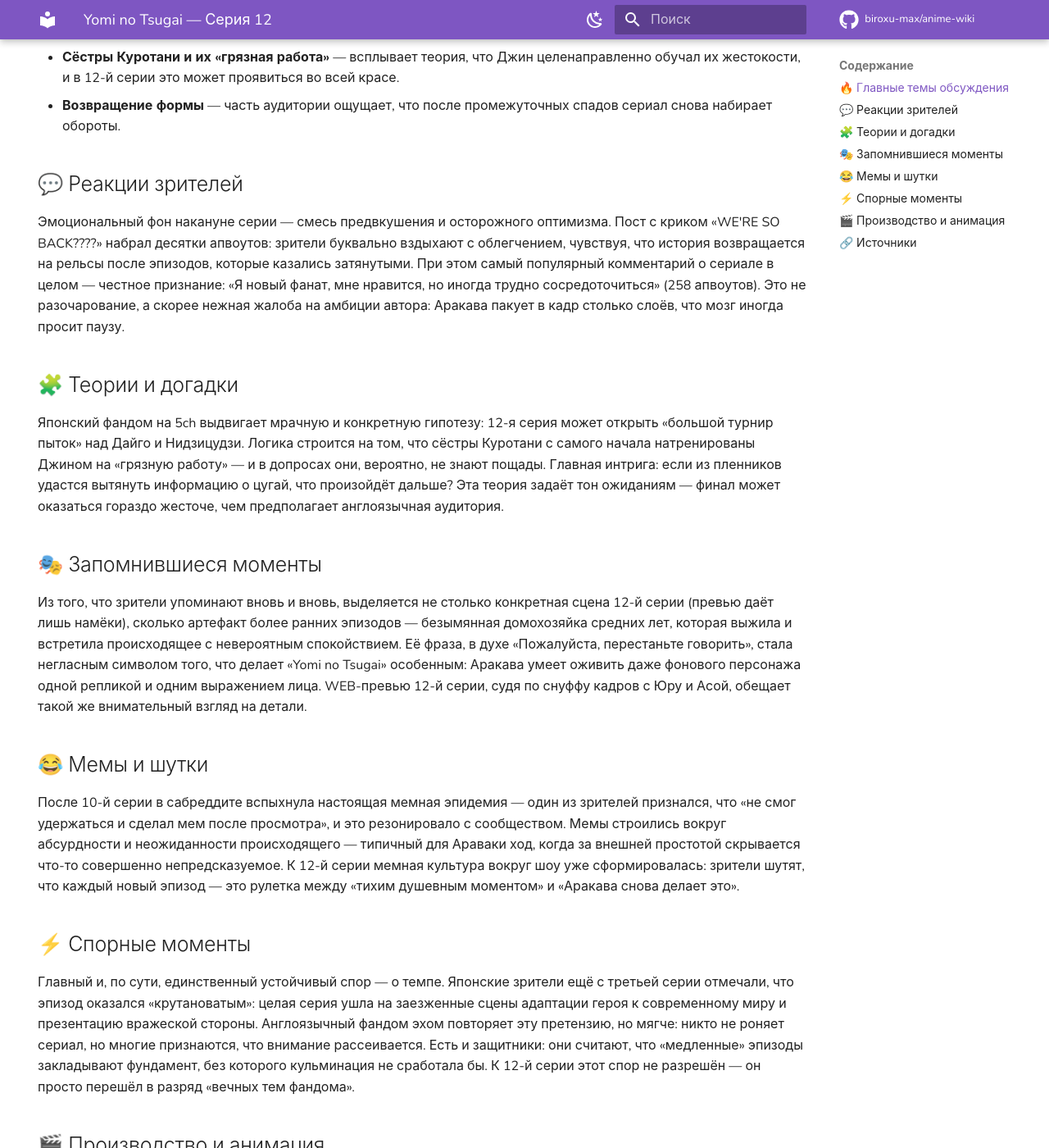
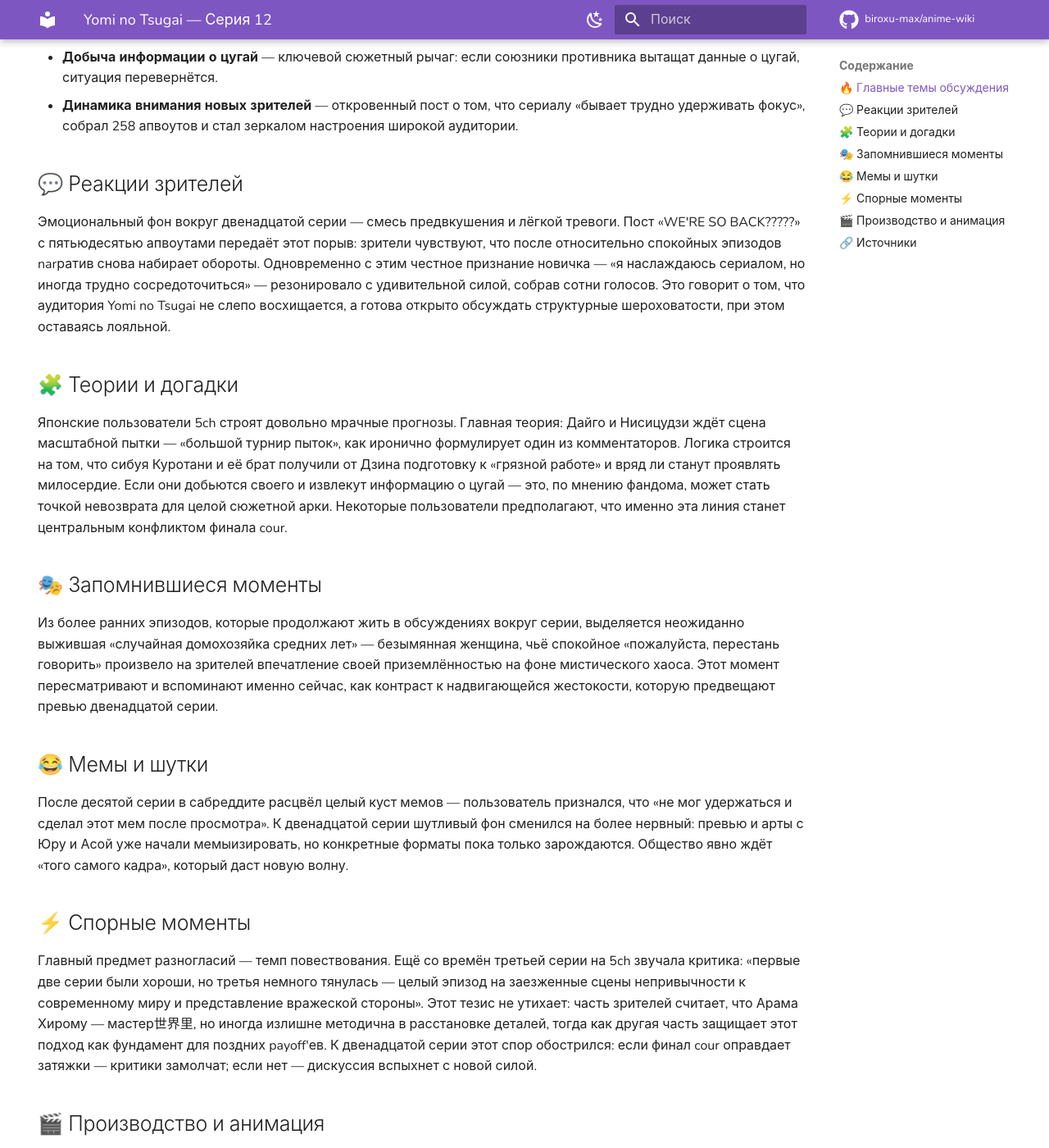
Before and after one commit to biroxu-max/anime-wiki, an MkDocs documentation site: the page built from docs/anime/yomi-no-tsugai/ep-12.md, in a window 1280 px wide and 1400 px high, scrolled down 675 px. Shown: the whole window at 82% size. Built offline with MkDocs 1.6.1 and Material for MkDocs 9.7.7, drawn with Linux system fonts in a browser that asks for light colours; comment, search, counter and statistics services are not loaded; some of the changed text lies outside the part shown.

Commit message:
chore(wiki): +yomi-no-tsugai ep12

```diff
--- a/docs/anime/yomi-no-tsugai/ep-12.md
+++ b/docs/anime/yomi-no-tsugai/ep-12.md
@@ -19,36 +19,36 @@ hide:
 
 ## 🔥 Главные темы обсуждения
 
-- **Антиципация финальной серии** — выход WEB-превью 12-й серии вызвал волну ожиданий: фандом готовится к возможному кульминационному удару сезона.
-- **Юру и Аса в центре внимания** — свежий арт с парой разжигает споры о том, какую роль их связь сыграет в финале.
-- **Темп повествования как вечная тема** — зрители вновь возвращаются к разговору о том, что сериал временами заставляет терять нить, но общее впечатление остаётся позитивным.
-- **Судьба Дайго и Нидзицудзи** — японское сообщество бурно обсуждает, ждут ли пленников пытки и кто будет их палачом.
-- **Сёстры Куротани и их «грязная работа»** — всплывает теория, что Джин целенаправленно обучал их жестокости, и в 12-й серии это может проявиться во всей красе.
-- **Возвращение формы** — часть аудитории ощущает, что после промежуточных спадов сериал снова набирает обороты.
+- **Превью двенадцатой серии** — вышедший WEB-превью стал главным поводом для сбора сообщества: фаноны scrutiniзируют каждый кадр в надежде разгадать, куда поведёт сюжет в финале первого cour.
+- **Юру и Аса в центре внимания** — свежий арт с парой protagonists набрал стремительный отклик, подчёркивая, что именно их взаимоотношения остаются эмоциональным ядром сериала.
+- **Судьба Дайго и Нисицудзи** — японское сообщество на 5ch активно обсуждает перспективу жестоких допросов этих персонажей, ожидая, что сюжет перейдёт в тёмную фазу.
+- **Сибуя Куротани и её брат — исполнители «грязной работы»** — выяснилось, что siblings обучались этому у Дзина, и зрители гадают, насколько безжалостными они окажутся на деле.
+- **Добыча информации о цугай** — ключевой сюжетный рычаг: если союзники противника вытащат данные о цугай, ситуация перевернётся.
+- **Динамика внимания новых зрителей** — откровенный пост о том, что сериалу «бывает трудно удерживать фокус», собрал 258 апвоутов и стал зеркалом настроения широкой аудитории.
 
 ## 💬 Реакции зрителей
 
-Эмоциональный фон накануне серии — смесь предвкушения и осторожного оптимизма. Пост с криком «WE'RE SO BACK????» набрал десятки апвоутов: зрители буквально вздыхают с облегчением, чувствуя, что история возвращается на рельсы после эпизодов, которые казались затянутыми. При этом самый популярный комментарий о сериале в целом — честное признание: «Я новый фанат, мне нравится, но иногда трудно сосредоточиться» (258 апвоутов). Это не разочарование, а скорее нежная жалоба на амбиции автора: Аракава пакует в кадр столько слоёв, что мозг иногда просит паузу.
+Эмоциональный фон вокруг двенадцатой серии — смесь предвкушения и лёгкой тревоги. Пост «WE'RE SO BACK?????» с пятьюдесятью апвоутами передаёт этот порыв: зрители чувствуют, что после относительно спокойных эпизодов narратив снова набирает обороты. Одновременно с этим честное признание новичка — «я наслаждаюсь сериалом, но иногда трудно сосредоточиться» — резонировало с удивительной силой, собрав сотни голосов. Это говорит о том, что аудитория Yomi no Tsugai не слепо восхищается, а готова открыто обсуждать структурные шероховатости, при этом оставаясь лояльной.
 
 ## 🧩 Теории и догадки
 
-Японский фандом на 5ch выдвигает мрачную и конкретную гипотезу: 12-я серия может открыть «большой турнир пыток» над Дайго и Нидзицудзи. Логика строится на том, что сёстры Куротани с самого начала натренированы Джином на «грязную работу» — и в допросах они, вероятно, не знают пощады. Главная интрига: если из пленников удастся вытянуть информацию о цугай, что произойдёт дальше? Эта теория задаёт тон ожиданиям — финал может оказаться гораздо жесточе, чем предполагает англоязычная аудитория.
+Японские пользователи 5ch строят довольно мрачные прогнозы. Главная теория: Дайго и Нисицудзи ждёт сцена масштабной пытки — «большой турнир пыток», как иронично формулирует один из комментаторов. Логика строится на том, что сибуя Куротани и её брат получили от Дзина подготовку к «грязной работе» и вряд ли станут проявлять милосердие. Если они добьются своего и извлекут информацию о цугай — это, по мнению фандома, может стать точкой невозврата для целой сюжетной арки. Некоторые пользователи предполагают, что именно эта линия станет центральным конфликтом финала cour.
 
 ## 🎭 Запомнившиеся моменты
 
-Из того, что зрители упоминают вновь и вновь, выделяется не столько конкретная сцена 12-й серии (превью даёт лишь намёки), сколько артефакт более ранних эпизодов — безымянная домохозяйка средних лет, которая выжила и встретила происходящее с невероятным спокойствием. Её фраза, в духе «Пожалуйста, перестаньте говорить», стала негласным символом того, что делает «Yomi no Tsugai» особенным: Аракава умеет оживить даже фонового персонажа одной репликой и одним выражением лица. WEB-превью 12-й серии, судя по снуффу кадров с Юру и Асой, обещает такой же внимательный взгляд на детали.
+Из более ранних эпизодов, которые продолжают жить в обсуждениях вокруг серии, выделяется неожиданно выжившая «случайная домохозяйка средних лет» — безымянная женщина, чьё спокойное «пожалуйста, перестань говорить» произвело на зрителей впечатление своей приземлённостью на фоне мистического хаоса. Этот момент пересматривают и вспоминают именно сейчас, как контраст к надвигающейся жестокости, которую предвещают превью двенадцатой серии.
 
 ## 😂 Мемы и шутки
 
-После 10-й серии в сабреддите вспыхнула настоящая мемная эпидемия — один из зрителей признался, что «не смог удержаться и сделал мем после просмотра», и это резонировало с сообществом. Мемы строились вокруг абсурдности и неожиданности происходящего — типичный для Араваки ход, когда за внешней простотой скрывается что-то совершенно непредсказуемое. К 12-й серии мемная культура вокруг шоу уже сформировалась: зрители шутят, что каждый новый эпизод — это рулетка между «тихим душевным моментом» и «Аракава снова делает это».
+После десятой серии в сабреддите расцвёл целый куст мемов — пользователь признался, что «не мог удержаться и сделал этот мем после просмотра». К двенадцатой серии шутливый фон сменился на более нервный: превью и арты с Юру и Асой уже начали мемыизировать, но конкретные форматы пока только зарождаются. Общество явно ждёт «того самого кадра», который даст новую волну.
 
 ## ⚡ Спорные моменты
 
-Главный и, по сути, единственный устойчивый спор — о темпе. Японские зрители ещё с третьей серии отмечали, что эпизод оказался «крутановатым»: целая серия ушла на заезженные сцены адаптации героя к современному миру и презентацию вражеской стороны. Англоязычный фандом эхом повторяет эту претензию, но мягче: никто не роняет сериал, но многие признаются, что внимание рассеивается. Есть и защитники: они считают, что «медленные» эпизоды закладывают фундамент, без которого кульминация не сработала бы. К 12-й серии этот спор не разрешён — он просто перешёл в разряд «вечных тем фандома».
+Главный предмет разногласий — темп повествования. Ещё со времён третьей серии на 5ch звучала критика: «первые две серии были хороши, но третья немного тянулась — целый эпизод на заезженные сцены непривычности к современному миру и представление вражеской стороны». Этот тезис не утихает: часть зрителей считает, что Арама Хирому — мастер世界里, но иногда излишне методична в расстановке деталей, тогда как другая часть защищает этот подход как фундамент для поздних payoff'ев. К двенадцатой серии этот спор обострился: если финал cour оправдает затяжки — критики замолчат; если нет — дискуссия вспыхнет с новой силой.
 
 ## 🎬 Производство и анимация
 
-Конкретных
+Конкретных суждений о качестве анимации именно двенадцатой серии в обсуждениях пока немного — превью даёт лишь короткие фрагменты. Однако по накопленному за сезон контексту зрители отмечают стабильный уровень производства: обсуждения ранних серий на r/anime собирали по полтысячи комментариев, и значительная часть была посвящена визуальной стороне. К финалу cour ожидания к анимации закономерно выросли — особенно в том, что касается потенциальных экшен-сцен с участием цугай, если сюжет действительно пойдёт в сторону конфронтации, которую предвещают теории фандома.
 
 ## 🔗 Источники
 
```
Also changed, not shown: docs/anime/yomi-no-tsugai/index.md (+1 -1 lines).
